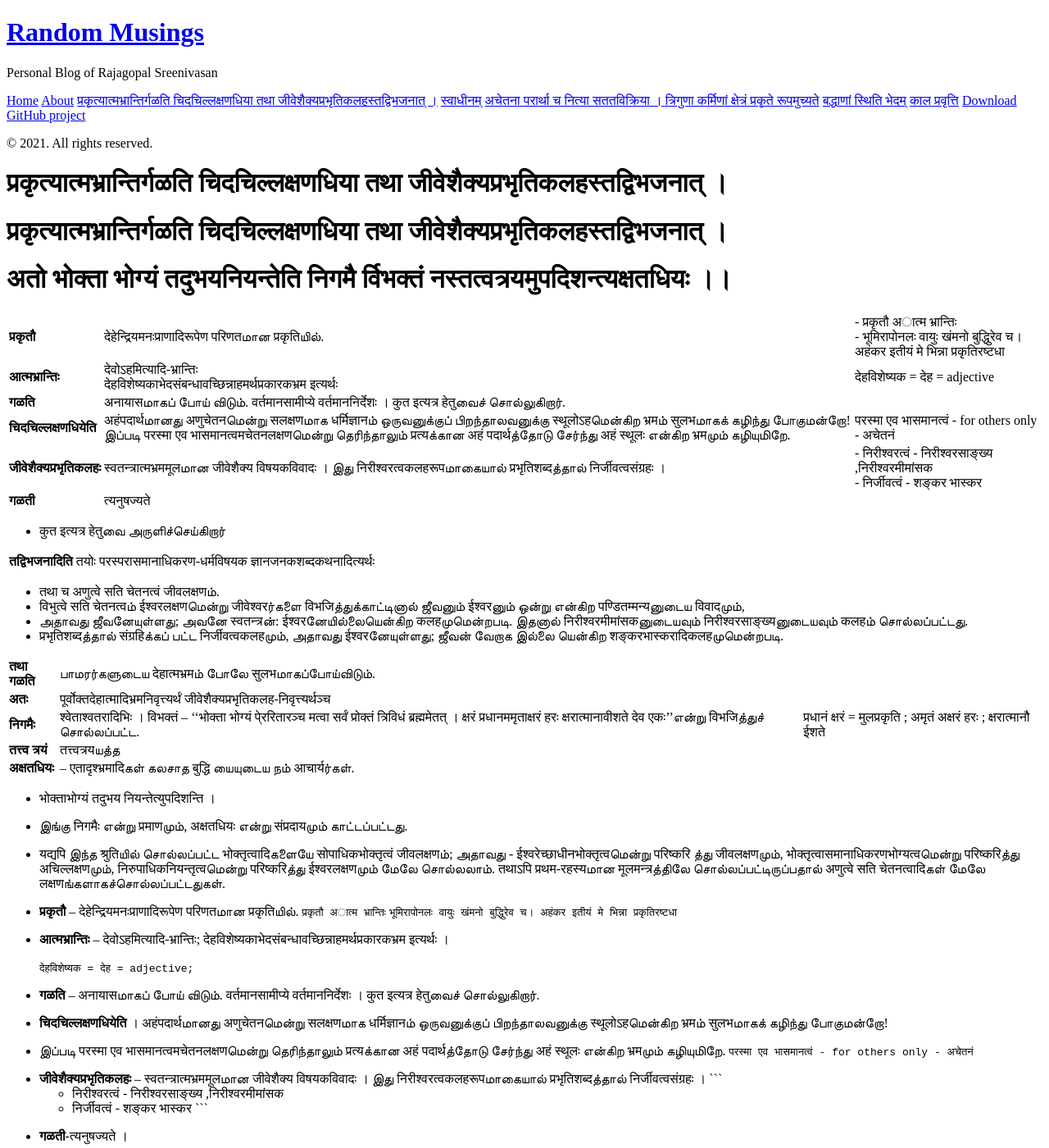
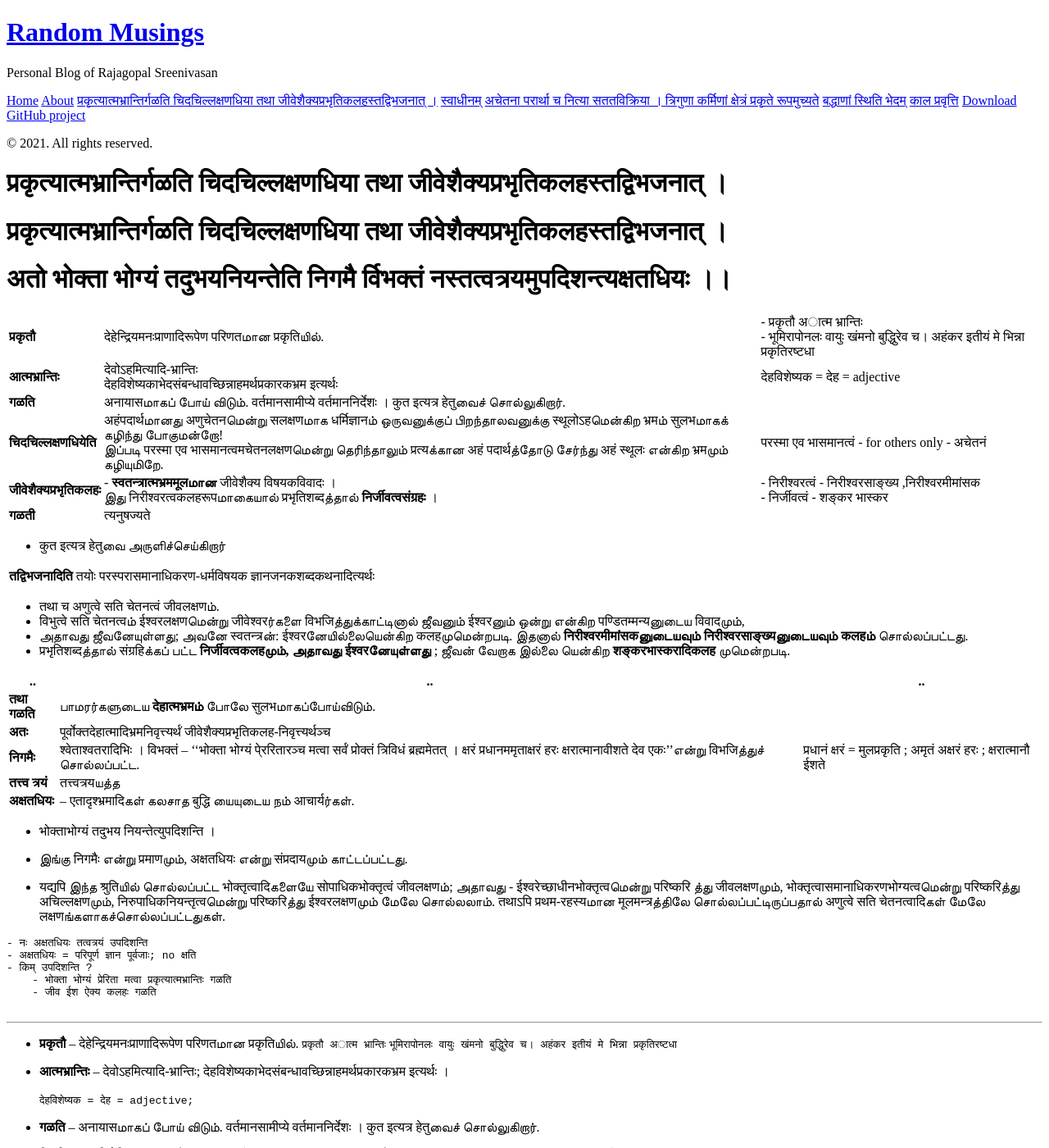
Before and after one commit to rajsreen/rajsreen_old.github.io, a Jekyll site: the page built from SRTS/3_TVTRAYAM/intro.md, in a window 1280 px wide and 1400 px high. Shown: the whole window at 82% size. Built offline with Jekyll 4.4.1, drawn with Linux system fonts in a browser that asks for light colours; our own code applies the rules of GitHub Pages for plain Markdown files; some of the changed text lies outside the part shown.

Commit message:
Update intro.md

````diff
--- a/SRTS/3_TVTRAYAM/intro.md
+++ b/SRTS/3_TVTRAYAM/intro.md
@@ -8,8 +8,8 @@
 | __प्रकृतौ__ | देहेन्द्रियमनःप्राणादिरूपेण परिणतமான प्रकृतिயில்.  | - प्रकृतौ अात्म भ्रान्तिः <br> - भूमिरापोनलः वायुः खंमनो बुद्धुिरेव च। अहंकर इतीयं मे भिन्ना प्रकृतिरष्टधा |
 | __आत्मभ्रान्तिः__ | देवोऽहमित्यादि-भ्रान्तिः <br> देहविशेष्यकाभेदसंबन्धावच्छिन्नाहमर्थप्रकारकभ्रम इत्यर्थः | देहविशेष्यक = देह = adjective |
 | __गळति__ |  अनायासமாகப் போய் விடும். वर्तमानसामीप्ये वर्तमाननिर्देशः । कुत इत्यत्र हेतुவைச் சொல்லுகிறார்.  | |
-| __चिदचिल्लक्षणधियेति__ | अहंपदार्थமானது अणुचेतनமென்று सलक्षणமாக धर्मिज्ञानம் ஒருவனுக்குப் பிறந்தாலவனுக்கு स्थूलोऽहமென்கிற भ्रमம் सुलभமாகக் கழிந்து போகுமன்றோ! இப்படி परस्मा एव भासमानत्वमचेतनलक्षणமென்று தெரிந்தாலும் प्रत्यக்கான अहं पदार्थத்தோடு சேர்ந்து अहं स्थूलः என்கிற भ्रमமும் கழியுமிறே.| परस्मा एव भासमानत्वं - for others only - अचेतनं |
-| __जीवेशैक्यप्रभृतिकलहः__ |  स्वतन्त्रात्मभ्रममूलமான जीवेशैक्य विषयकविवादः । இது निरीश्वरत्वकलहरूपமாகையால் प्रभृतिशब्दத்தால் निर्जीवत्वसंग्रहः ।  | - निरीश्वरत्वं - निरीश्वरसाङ्ख्य ,निरीश्वरमीमांसक <br>  - निर्जीवत्वं - शङ्कर भास्कर|
+| __चिदचिल्लक्षणधियेति__ | अहंपदार्थமானது अणुचेतनமென்று सलक्षणமாக धर्मिज्ञानம் ஒருவனுக்குப் பிறந்தாலவனுக்கு स्थूलोऽहமென்கிற भ्रमம் सुलभமாகக் கழிந்து போகுமன்றோ! <br> இப்படி परस्मा एव भासमानत्वमचेतनलक्षणமென்று தெரிந்தாலும் प्रत्यக்கான अहं पदार्थத்தோடு சேர்ந்து अहं स्थूलः என்கிற भ्रमமும் கழியுமிறே.| परस्मा एव भासमानत्वं - for others only - अचेतनं |
+| __जीवेशैक्यप्रभृतिकलहः__ |  - __स्वतन्त्रात्मभ्रममूलமான__ जीवेशैक्य विषयकविवादः । <br>இது निरीश्वरत्वकलहरूपமாகையால் प्रभृतिशब्दத்தால் __निर्जीवत्वसंग्रहः__ ।  | - निरीश्वरत्वं - निरीश्वरसाङ्ख्य ,निरीश्वरमीमांसक <br>  - निर्जीवत्वं - शङ्कर भास्कर|
 | __गळती__ | त्यनुषज्यते | |
 
 - कुत इत्यत्र हेतुவை அருளிச்செய்கிறார்
@@ -21,12 +21,12 @@
 
   - तथा च अणुत्वे सति चेतनत्वं जीवलक्षणம்.
   - विभुत्वे सति चेतनत्वம் ईश्वरलक्षणமென்று जीवेश्वरர்களை विभजिத்துக்காட்டினால் ஜீவனும் ईश्वरனும் ஒன்று என்கிற पण्डितम्मन्यனுடைய विवादமும்,
-- அதாவது ஜீவனேயுள்ளது; அவனே स्वतन्त्रன்: ईश्वरனேயில்லையென்கிற कलहமுமென்றபடி. இதனால் निरीश्वरमीमांसकனுடையவும் निरीश्वरसाङ्ख्यனுடையவும் कलहம் சொல்லப்பட்டது.
-- प्रभृतिशब्दத்தால் संग्रहिக்கப் பட்ட निर्जीवत्वकलहமும், அதாவது ईश्वरனேயுள்ளது; ஜீவன் வேறாக இல்லை யென்கிற शङ्करभास्करादिकलहமுமென்றபடி.
+- அதாவது ஜீவனேயுள்ளது; அவனே स्वतन्त्रன்: ईश्वरனேயில்லையென்கிற कलहமுமென்றபடி. இதனால் __निरीश्वरमीमांसकனுடையவும் निरीश्वरसाङ्ख्यனுடையவும் कलहம்__ சொல்லப்பட்டது.
+- प्रभृतिशब्दத்தால் संग्रहिக்கப் பட்ட __निर्जीवत्वकलहமும், அதாவது ईश्वरனேயுள்ளது__ ; ஜீவன் வேறாக இல்லை யென்கிற __शङ्करभास्करादिकलह__ முமென்றபடி.
 
-| ----------- | ----------- | -- |
+| .. | .. | .. |
 | ---- | ---- | -- |
-| __तथा गळति__ | பாமரர்களுடைய देहात्मभ्रमம் போலே सुलभமாகப்போய்விடும்.  |  |
+| __तथा गळति__ | பாமரர்களுடைய __देहात्मभ्रमம்__ போலே सुलभமாகப்போய்விடும்.  |  |
 | __अतः__ |पूर्वोक्तदेहात्मादिभ्रमनिवृत्त्यर्थं जीवेशैक्यप्रभृतिकलह-निवृत्त्यर्थञ्च | |
 | __निगमैः__ | श्वेताश्वतरादिभिः । विभक्तं – ‘‘भोक्ता भोग्यं पे्ररितारञ्च मत्वा सर्वं प्रोक्तं त्रिविधं ब्रह्ममेतत् । क्षरं प्रधानममृताक्षरं हरः क्षरात्मानावीशते देव एकः’’என்று विभजिத்துச் சொல்லப்பட்ட.  | प्रधानं क्षरं = मुलप्रकृति ; अमृतं अक्षरं हरः ; क्षरात्मानौ ईशते|
 | __तत्त्व त्रयं__ | तत्त्वत्रयயத்த||
@@ -40,6 +40,18 @@
 - यद्यपि இந்த श्रुतिயில் சொல்லப்பட்ட भोक्तृत्वादिகளையே सोपाधिकभोक्तृत्वं जीवलक्षणம்; அதாவது - ईश्वरेच्छाधीनभोक्तृत्वமென்று परिष्करि த்து जीवलक्षणமும், भोक्तृत्वासमानाधिकरणभोग्यत्वமென்று परिष्करिத்து अचिल्लक्षणமும், निरुपाधिकनियन्तृत्वமென்று परिष्करिத்து ईश्वरलक्षणமும் மேலே சொல்லலாம். तथाऽपि प्रथम-रहस्यமான मूलमन्त्रத்திலே சொல்லப்பட்டிருப்பதால் अणुत्वे सति चेतनत्वादिகள் மேலே लक्षणங்களாகச்சொல்லப்பட்டதுகள்.
 
 
+
+```
+- नः अक्षतधियः तत्वत्रयं उपदिशन्ति
+- अक्षतधियः = परिपूर्ण ज्ञान पूर्वजाः; no क्षति
+- किम् उपदिशन्ति ?
+    - भोक्ता भोग्यं प्रेरिता मत्वा प्रकृत्यात्मभ्रान्तिः गळति
+    - जीव ईश ऐक्य कलहः गळति
+
+```
+
+
+---
 
 - __प्रकृतौ__ – देहेन्द्रियमनःप्राणादिरूपेण परिणतமான प्रकृतिயில்.
     ``प्रकृतौ अात्म भ्रान्तिः``
@@ -90,15 +102,3 @@
 - இங்கு निगमैः என்று प्रमाणமும், अक्षतधियः என்று संप्रदायமும் காட்டப்பட்டது.
 
 - यद्यपि இந்த श्रुतिயில் சொல்லப்பட்ட भोक्तृत्वादिகளையே सोपाधिकभोक्तृत्वं जीवलक्षणம்; அதாவது - ईश्वरेच्छाधीनभोक्तृत्वமென்று परिष्करि த்து जीवलक्षणமும், भोक्तृत्वासमानाधिकरणभोग्यत्वமென்று परिष्करिத்து अचिल्लक्षणமும், निरुपाधिकनियन्तृत्वமென்று परिष्करिத்து ईश्वरलक्षणமும் மேலே சொல்லலாம். तथाऽपि प्रथम-रहस्यமான मूलमन्त्रத்திலே சொல்லப்பட்டிருப்பதால் अणुत्वे सति चेतनत्वादिகள் மேலே लक्षणங்களாகச்சொல்லப்பட்டதுகள்.
-
-
-
-
-```
-- नः अक्षतधियः तत्वत्रयं उपदिशन्ति
-- अक्षतधियः = परिपूर्ण ज्ञान पूर्वजाः; no क्षति
-- किम् उपदिशन्ति ?
-    - भोक्ता भोग्यं प्रेरिता मत्वा प्रकृत्यात्मभ्रान्तिः गळति
-    - जीव ईश ऐक्य कलहः गळति
-
-- कस्मै प्रयोजनाय ?
````
